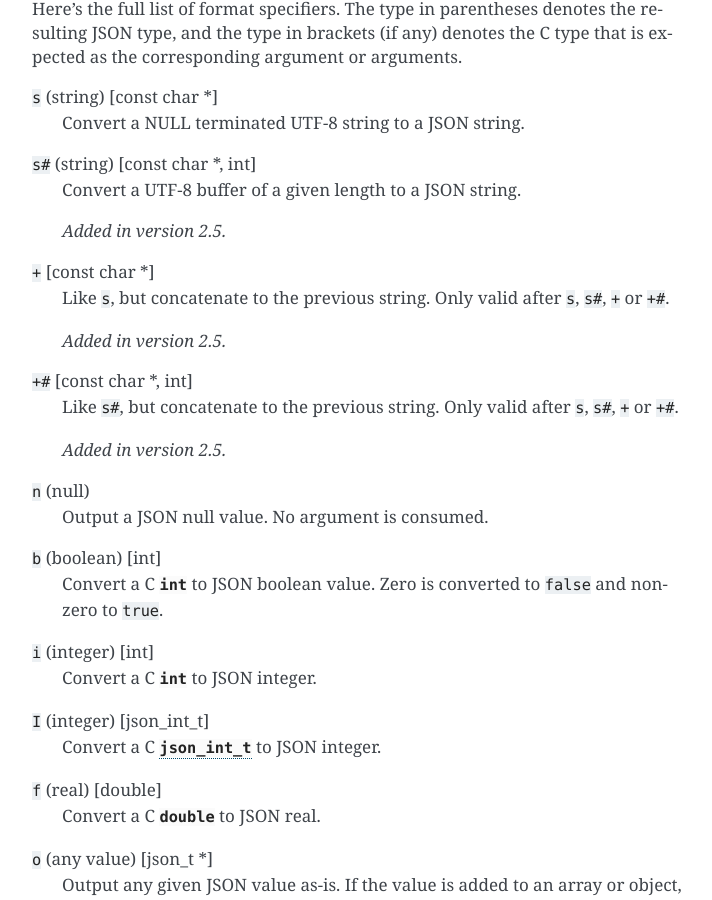
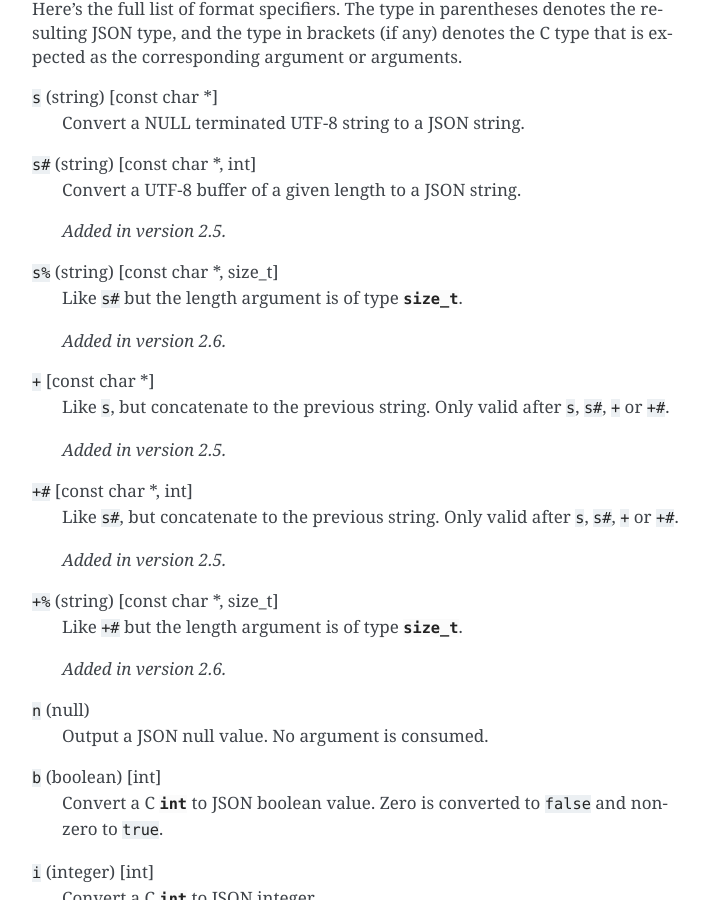
Before and after one commit to akheron/jansson, a Sphinx documentation site: the page built from doc/apiref.rst, in a window 1280 px wide and 900 px high, scrolled down 22226 px. Shown: the whole window, without its empty margins (388-1100 px from the left). Built offline with Sphinx 7.4.7, drawn with Linux system fonts in a browser that asks for light colours; some of the changed text lies outside the part shown.

Commit message:
Document s% and s# for json_pack, s% for json_unpack

```diff
--- a/doc/apiref.rst
+++ b/doc/apiref.rst
@@ -1113,6 +1113,11 @@ arguments.
 
     .. versionadded:: 2.5
 
+``s%`` (string) [const char \*, size_t]
+    Like ``s#`` but the length argument is of type :type:`size_t`.
+
+    .. versionadded:: 2.6
+
 ``+`` [const char \*]
     Like ``s``, but concatenate to the previous string. Only valid
     after ``s``, ``s#``, ``+`` or ``+#``.
@@ -1124,6 +1129,11 @@ arguments.
     after ``s``, ``s#``, ``+`` or ``+#``.
 
     .. versionadded:: 2.5
+
+``+%`` (string) [const char \*, size_t]
+    Like ``+#`` but the length argument is of type :type:`size_t`.
+
+    .. versionadded:: 2.6
 
 ``n`` (null)
     Output a JSON null value. No argument is consumed.
@@ -1238,6 +1248,12 @@ type whose address should be passed.
     string. The resulting string is extracted by using
     :func:`json_string_value()` internally, so it exists as long as
     there are still references to the corresponding JSON string.
+
+``s%`` (string) [const char \*, size_t *]
+    Convert a JSON string to a pointer to a NULL terminated UTF-8
+    string and its length.
+
+    .. versionadded:: 2.6
 
 ``n`` (null)
     Expect a JSON null value. Nothing is extracted.
```
Also changed, not shown: doc/conformance.rst (+2 -9 lines).
